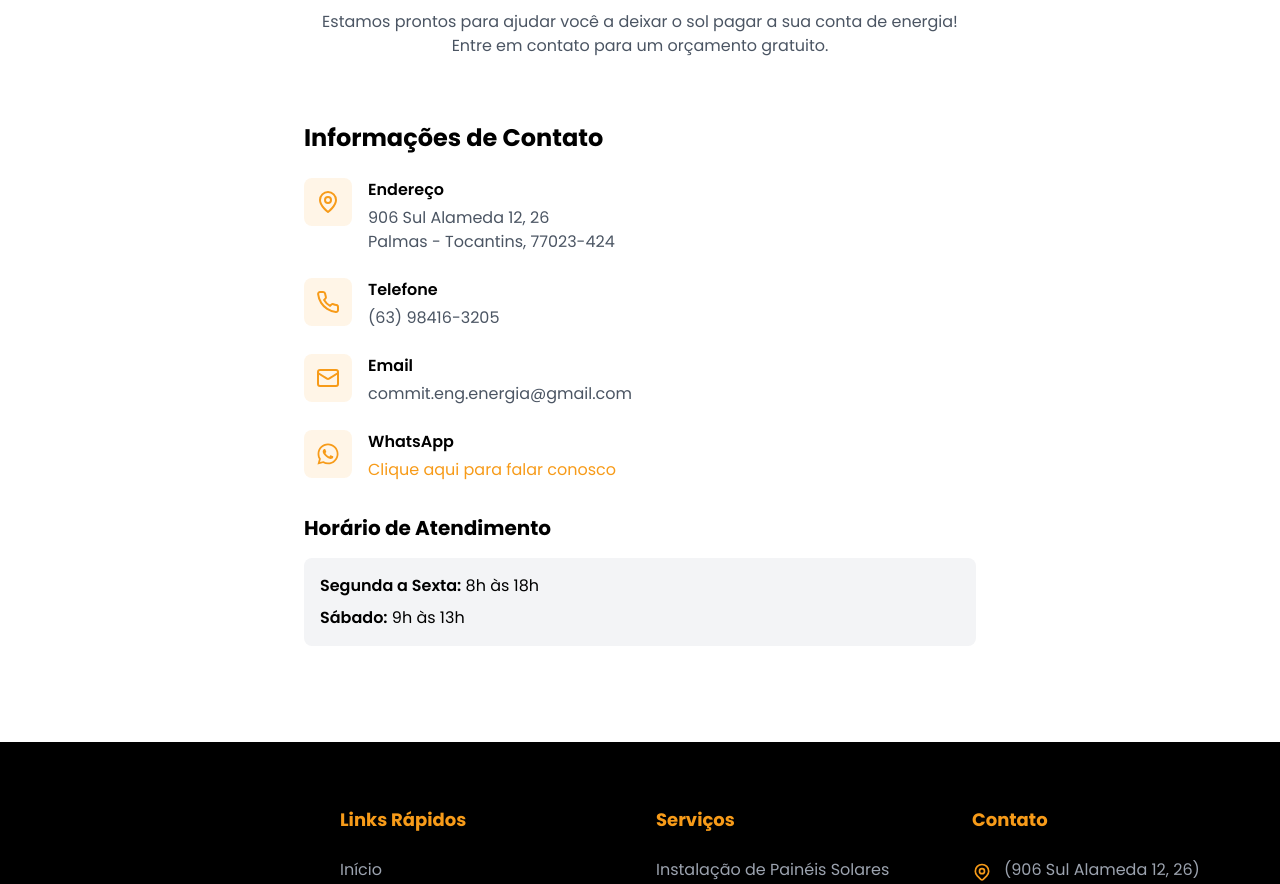
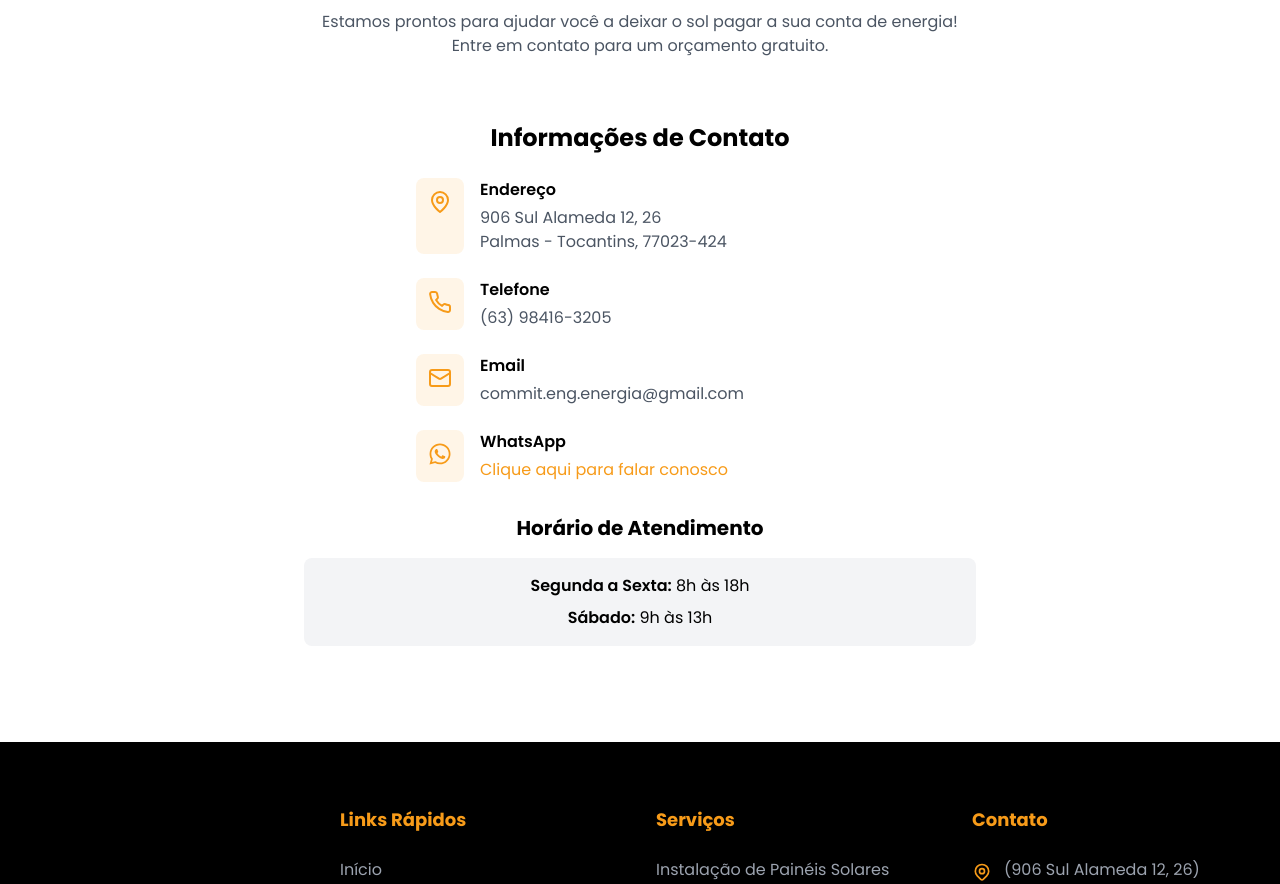
Before and after one commit to rafelms/commit-engenharia, a React (Vite) app: page / in a window 1280 px wide. Shown: the part 4620-5504 px from the top of the page. Built offline with nearby package versions, Linux system fonts and the light colour scheme.

Commit message:
Centralizando Contact-section

```diff
--- a/src/components/Contact.tsx
+++ b/src/components/Contact.tsx
@@ -40,45 +40,45 @@ const Contact: React.FC = () => {
         </div>
 
         <div className="max-w-2xl mx-auto">
-          <div className="fade-in" style={{ transitionDelay: '0.4s' }}>
+          <div className="fade-in text-center" style={{ transitionDelay: '0.4s' }}>
             <h3 className="text-2xl font-bold mb-6">Informações de Contato</h3>
 
-            <div className="space-y-6">
-              <div className="flex items-start">
+            <div className="space-y-6 flex flex-col items-center">
+              <div className="flex w-full max-w-md">
                 <div className="bg-primary/10 p-3 rounded-lg mr-4">
                   <MapPin className="text-primary" />
                 </div>
-                <div>
+                <div className="flex-1 text-left">
                   <h4 className="font-semibold mb-1">Endereço</h4>
                   <p className="text-gray-600">906 Sul Alameda 12, 26<br />Palmas - Tocantins, 77023-424</p>
                 </div>
               </div>
 
-              <div className="flex items-start">
+              <div className="flex w-full max-w-md">
                 <div className="bg-primary/10 p-3 rounded-lg mr-4">
                   <Phone className="text-primary" />
                 </div>
-                <div>
+                <div className="flex-1 text-left">
                   <h4 className="font-semibold mb-1">Telefone</h4>
                   <p className="text-gray-600">(63) 98416-3205</p>
                 </div>
               </div>
 
-              <div className="flex items-start">
+              <div className="flex w-full max-w-md">
                 <div className="bg-primary/10 p-3 rounded-lg mr-4">
                   <Mail className="text-primary" />
                 </div>
-                <div>
+                <div className="flex-1 text-left">
                   <h4 className="font-semibold mb-1">Email</h4>
                   <p className="text-gray-600">commit.eng.energia@gmail.com</p>
                 </div>
               </div>
 
-              <div className="flex items-start">
+              <div className="flex w-full max-w-md">
                 <div className="bg-primary/10 p-3 rounded-lg mr-4">
                   <FaWhatsapp className="text-primary w-6 h-6" />
                 </div>
-                <div>
+                <div className="flex-1 text-left">
                   <h4 className="font-semibold mb-1">WhatsApp</h4>
                   <a
                     href="https://wa.me/5563984163205"
```
